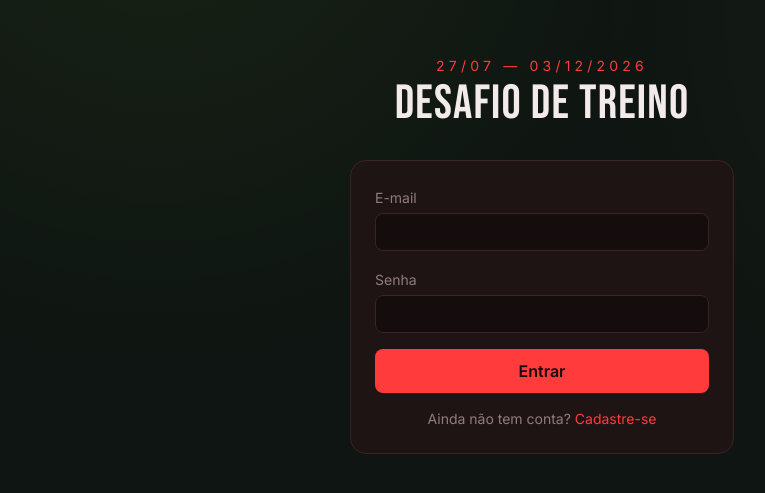
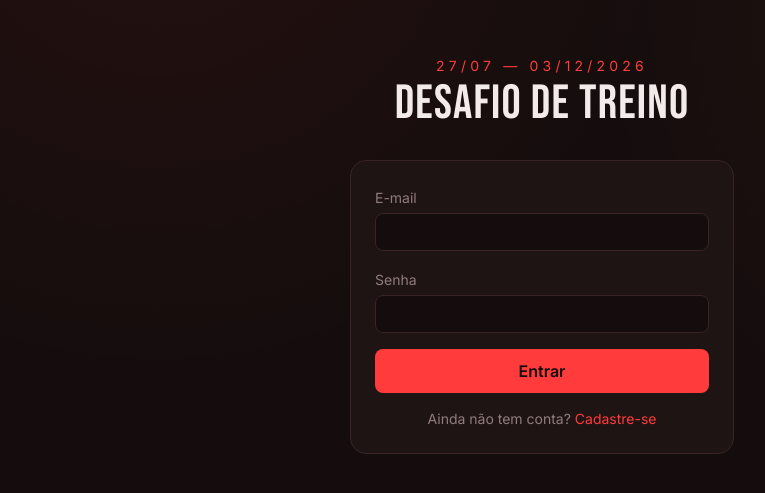
Before and after one commit to prvictorsilvaribeiro-maker/gym-challenge, a Next.js app: page /login in a window 1280 px wide. Shown: the part 145-638 px from the top of the page, without its empty margins (98-863 px from the left). Built offline with nearby package versions, Linux system fonts and the light colour scheme.

Commit message:
Update globals.css

```diff
--- a/app/globals.css
+++ b/app/globals.css
@@ -7,15 +7,15 @@ html {
 }
 
 body {
-  background-color: #0e1512;
+  background-color: #150d0d;
   background-image:
-    radial-gradient(circle at 20% 0%, rgba(200, 255, 61, 0.06), transparent 40%),
+    radial-gradient(circle at 20% 0%, rgba(255, 59, 59, 0.07), transparent 40%),
     radial-gradient(circle at 90% 20%, rgba(255, 201, 74, 0.05), transparent 35%);
 }
 
 ::selection {
-  background: #c8ff3d;
-  color: #0e1512;
+  background: #ff3b3b;
+  color: #f3eaea;
 }
 
 /* placar tipo scoreboard, números tabulares */
```
